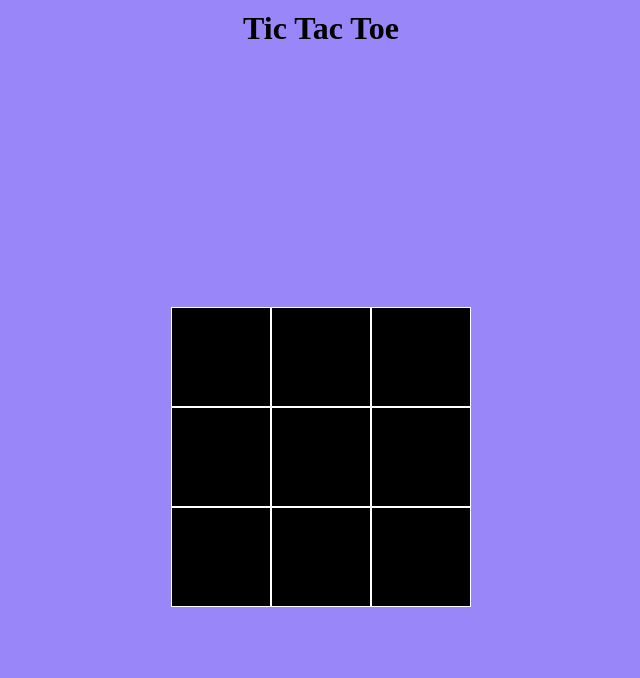
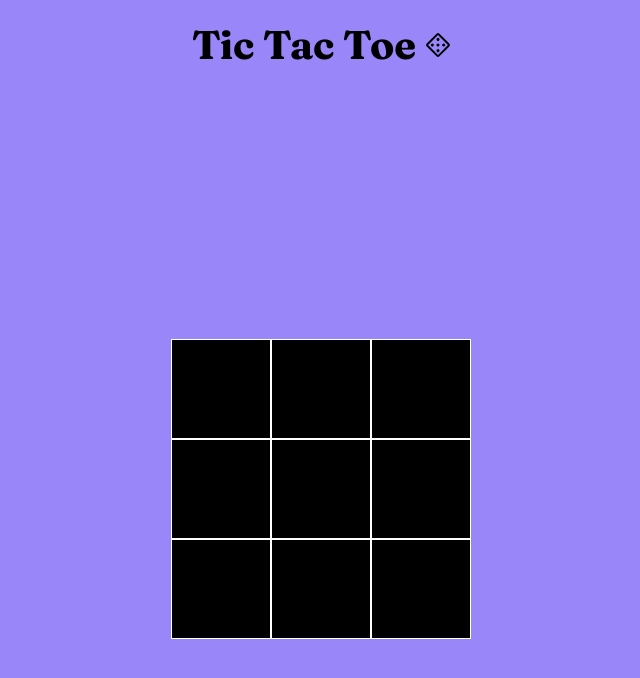
Before and after one commit to jomoke814/Odin-Projects, a plain HTML site: page Tic Tac Toe/index.html in a window 1280 px wide. Shown: the whole page, without its empty margins (319-959 px from the left). Drawn offline with Linux system fonts and the light colour scheme.

Commit message:
Adding favicon and h1 styles

```diff
--- a/Tic Tac Toe/css/styles.css
+++ b/Tic Tac Toe/css/styles.css
@@ -1,3 +1,5 @@
+@import url('https://fonts.googleapis.com/css2?family=Fraunces:opsz,wght@9..144,700&display=swap');
+
 * {
     box-sizing: border-box;
     margin: 0;
@@ -10,11 +12,24 @@
 
 body {
     background-color: hsl(250, 90%, 75%);
-    text-align: center;
+}
+
+.heading {
+    display: flex;
+    align-items: center;
+    justify-content: center;
+    padding: 20px;
+
 }
 
 h1 {
-    padding: 10px;
+    font-size: 2.5rem;
+    font-family: 'Fraunces', serif;
+}
+
+svg {
+    transform: rotate(45deg);
+    margin-left: 10px;
 }
 
 .game-board {
--- a/Tic Tac Toe/index.html
+++ b/Tic Tac Toe/index.html
@@ -4,12 +4,16 @@
     <meta charset="UTF-8">
     <meta http-equiv="X-UA-Compatible" content="IE=edge">
     <meta name="viewport" content="width=device-width, initial-scale=1.0">
+    <link rel="shortcut icon" href="images/icons8-tic-tac-toe-16.png" type="image/x-icon">
     <link rel="stylesheet" href="css/styles.css">
     <script src="js/game.js" defer></script>
     <title>Document</title>
 </head>
 <body>
-    <h1>Tic Tac Toe</h1>
+    <div class="heading">
+        <h1>Tic Tac Toe</h1>
+        <svg xmlns="http://www.w3.org/2000/svg" width="24" height="24" viewBox="0 0 24 24" style="fill: rgba(0, 0, 0, 1);transform: ;msFilter:;"><path d="M19 3H5c-1.103 0-2 .897-2 2v14c0 1.103.897 2 2 2h14c1.103 0 2-.897 2-2V5c0-1.103-.897-2-2-2zM5 19V5h14l.002 14H5z"></path><circle cx="8" cy="8" r="1.5"></circle><circle cx="12" cy="12" r="1.5"></circle><circle cx="16" cy="16" r="1.5"></circle><circle cx="8" cy="16" r="1.5"></circle><circle cx="16" cy="8" r="1.5"></circle></svg>
+    </div>
     <div class="game-board">
         <div class="cell">1</div>
         <div class="cell">2</div>
```
Also changed, not shown: README.md, Tic Tac Toe/images/icons8-tic-tac-toe-16.png (added).
